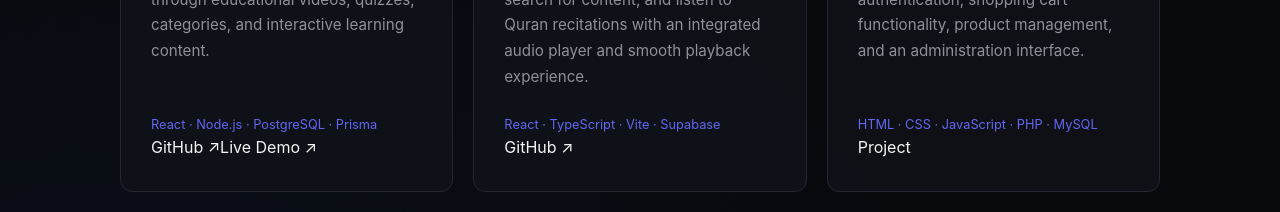
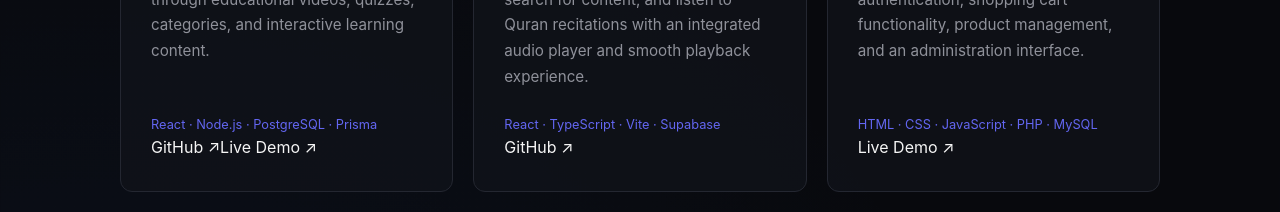
Before and after one commit to Agadouf/my-portfolio, a React (Vite) app: page / in a window 1280 px wide. Shown: the part 2420-2632 px from the top of the page. Built offline with nearby package versions, Linux system fonts and the light colour scheme.

Commit message:
Update App.jsx

```diff
--- a/src/App.jsx
+++ b/src/App.jsx
@@ -314,6 +314,7 @@ function App() {
 
 
           {/* =====================
+          {/* =====================
     Project 03
 ====================== */}
 <article className="project-card">
@@ -328,8 +329,8 @@ function App() {
 
   <p>
     An e-commerce web application featuring product browsing,
-              authentication, shopping cart functionality, product
-              management, and an administration interface.
+    authentication, shopping cart functionality, product management,
+    and an administration interface.
   </p>
 
   <div className="project-tech">
@@ -338,9 +339,13 @@ function App() {
 
   <div className="project-links">
 
-              <span className="project-status">
-                Project
-              </span>
+    <a
+      href="https://iphone-shop.infinityfreeapp.com"
+      target="_blank"
+      rel="noreferrer"
+    >
+      Live Demo ↗
+    </a>
 
   </div>
 
```
Lines whose indentation alone changed are shown as unchanged.
